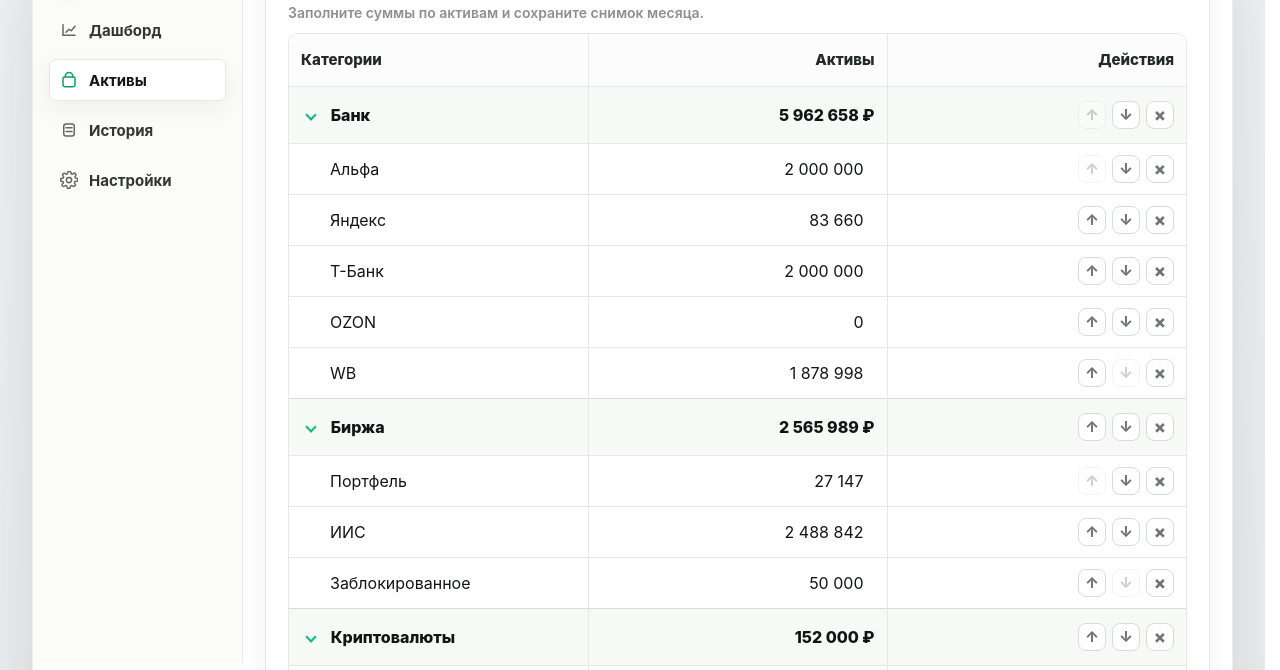
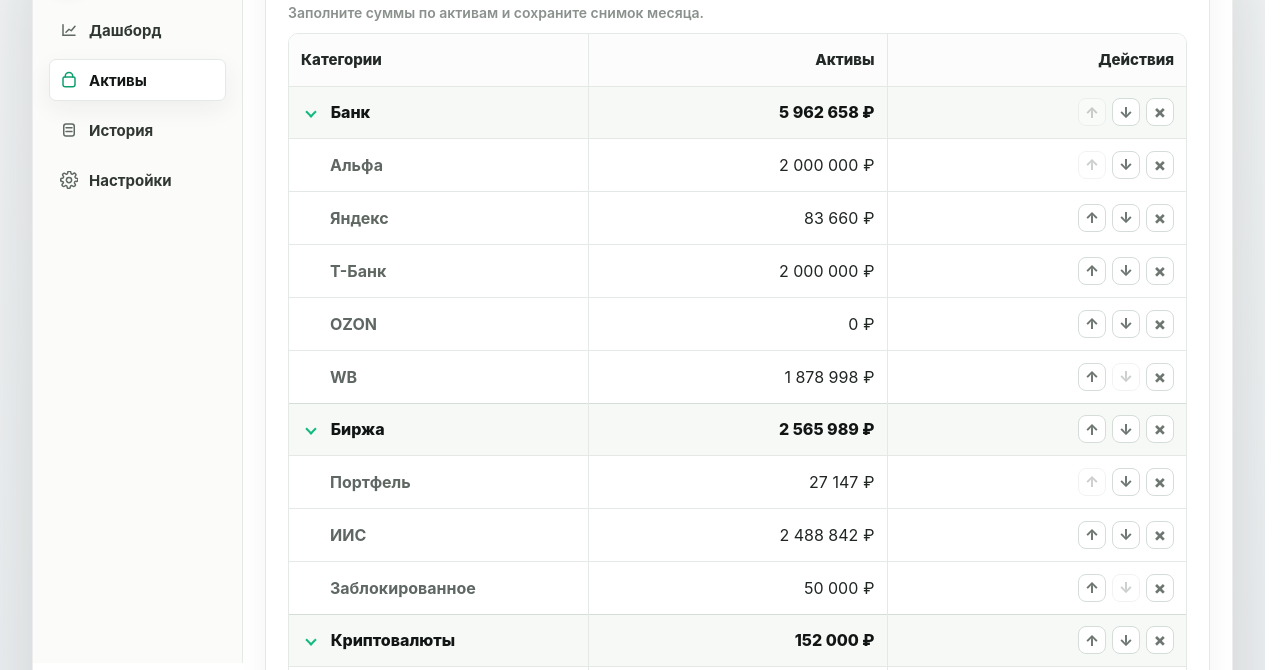
Before and after one commit to coldoutt/finsun, a plain HTML site: page index.html in a window 1280 px wide. Both pictures are taken after a click on the button "Активы". Shown: the part 106-776 px from the top of the page. Drawn offline with Linux system fonts and the light colour scheme.

Commit message:
Unify asset and history table styles

```diff
--- a/app.js
+++ b/app.js
@@ -412,7 +412,10 @@ function renderAssets() {
             <input data-field="name" data-index="${index}" value="${escapeHtml(row.name)}" />
           </td>
           <td class="amount-column">
-            <input data-field="amount" data-index="${index}" inputmode="numeric" value="${formatPlainNumber(row.amount)}" />
+            <span class="asset-amount-input">
+              <input data-field="amount" data-index="${index}" inputmode="numeric" value="${formatPlainNumber(row.amount)}" />
+              <span aria-hidden="true">₽</span>
+            </span>
           </td>
           <td class="actions-column">
             <div class="category-actions">
--- a/index.html
+++ b/index.html
@@ -4,7 +4,7 @@
     <meta charset="UTF-8" />
     <meta name="viewport" content="width=device-width, initial-scale=1.0" />
     <title>Финансовые итоги</title>
-    <link rel="stylesheet" href="styles.css?v=20260709-41" />
+    <link rel="stylesheet" href="styles.css?v=20260709-42" />
   </head>
   <body>
     <main class="app-shell">
@@ -227,6 +227,6 @@
     </main>
 
     <div class="save-notice" id="saveNotice" hidden></div>
-    <script src="app.js?v=20260709-54"></script>
+    <script src="app.js?v=20260709-55"></script>
   </body>
 </html>
--- a/styles.css
+++ b/styles.css
@@ -579,9 +579,9 @@ th {
 }
 
 td {
-  height: 48px;
+  height: 52px;
   border-top: 1px solid var(--line);
-  padding: 7px 12px;
+  padding: 8px 12px;
   background: #ffffff;
   color: #202622;
   font-size: 16px;
@@ -622,13 +622,15 @@ td {
 
 .asset-table th,
 .asset-table td,
-.summary-table th {
+.history-table th,
+.history-table td {
   border-right: 1px solid var(--line);
 }
 
 .asset-table th:last-child,
 .asset-table td:last-child,
-.summary-table th:last-child {
+.history-table th:last-child,
+.history-table td:last-child {
   border-right: 0;
 }
 
@@ -645,10 +647,6 @@ td {
   border-top-color: var(--line-strong);
   color: var(--ink);
   font-weight: 850;
-}
-
-.asset-table .asset-category-row td {
-  padding: 12px;
 }
 
 .asset-table .asset-item-row td,
@@ -671,7 +669,8 @@ td {
   background: transparent;
 }
 
-.asset-toggle {
+.asset-toggle,
+.history-toggle {
   display: grid;
   place-items: center;
   width: 22px;
@@ -767,11 +766,13 @@ td {
   width: 100%;
   border-color: transparent;
   background: transparent;
-  color: var(--ink);
+  color: #202622;
 }
 
 .asset-item-row td:first-child input[data-field="name"] {
   padding-left: 28px;
+  color: var(--muted-strong);
+  font-weight: 650;
 }
 
 .asset-table select {
@@ -788,7 +789,25 @@ td {
 }
 
 .asset-table .amount-column input {
+  width: auto;
+  min-width: 0;
   text-align: right;
+}
+
+.asset-amount-input {
+  display: inline-flex;
+  align-items: center;
+  justify-content: flex-end;
+  gap: 4px;
+  max-width: 100%;
+  color: #202622;
+  white-space: nowrap;
+}
+
+.asset-amount-input input {
+  flex: 0 1 auto;
+  max-width: 150px;
+  padding-right: 0;
 }
 
 .share-column {
@@ -886,7 +905,7 @@ tfoot td {
 }
 
 .history-toggle {
-  display: flex;
+  display: inline-flex;
   align-items: center;
   gap: 10px;
   width: 100%;
```
